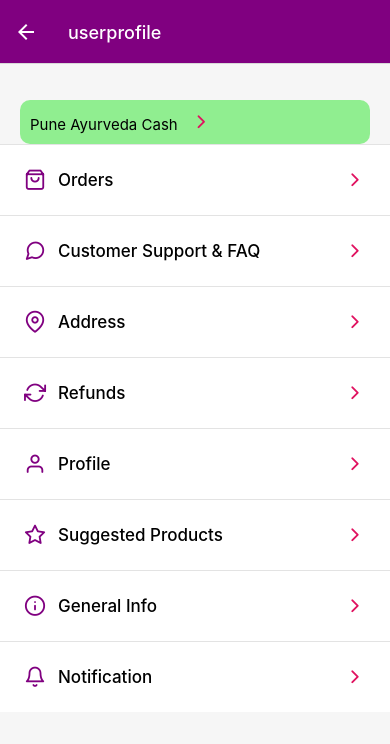
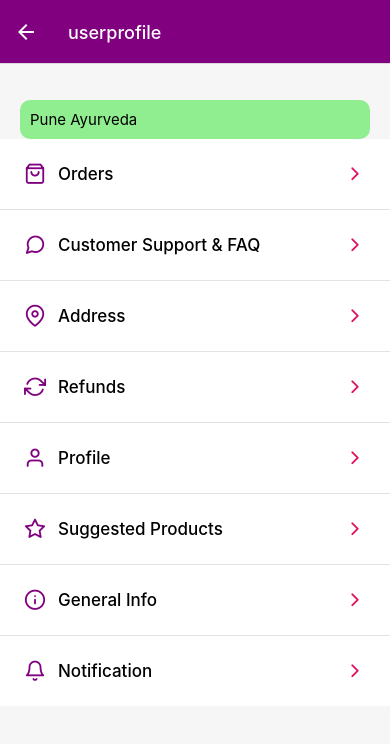
Before and after one commit to wadjeravi/pune-ayurveda-expo-app, a React Native app: screen /userprofile in a window 390 px wide. Shown: the top 744 px of the page. Built offline with nearby package versions, Linux system fonts and the light colour scheme.

Commit message:
Added Notification,Order Screen

```diff
--- a/App.js
+++ b/App.js
@@ -8,6 +8,7 @@
 import Address from './src/screens/Address'
 import Orders from './src/screens/Orders'
 import PaymentSelection from './src/screens/PaymentSelection'
+import Notification from './src/screens/Notification'
 
 
 import { NavigationContainer } from '@react-navigation/native';
@@ -30,7 +31,6 @@
           labelStyle: { paddingBottom: 3 },
         }}
       >
-
         <Stack.Screen name="home" component={HomeScreen}
           options={{
             headerShown: false,
@@ -61,7 +61,12 @@
             headerShown: true,
           }}
         />
-         <Stack.Screen name="Orders" component={Orders}
+        <Stack.Screen name="Orders" component={Orders}
+          options={{
+            headerShown: true,
+          }}
+        />
+         <Stack.Screen name="Notification" component={Notification}
           options={{
             headerShown: true,
           }}
--- /dev/null
+++ b/src/screens/Notification.js
@@ -0,0 +1,14 @@
+import { StyleSheet, Text, View } from 'react-native'
+import React from 'react'
+
+const Notification = () => {
+  return (
+    <View>
+      <Text>Notification</Text>
+    </View>
+  )
+}
+
+export default Notification
+
+const styles = StyleSheet.create({})
--- /dev/null
+++ b/src/screens/Orders.js
@@ -0,0 +1,14 @@
+import { StyleSheet, Text, View } from 'react-native'
+import React from 'react'
+
+const Orders = () => {
+  return (
+    <View>
+      <Text>Orders</Text>
+    </View>
+  )
+}
+
+export default Orders
+
+const styles = StyleSheet.create({})
--- a/src/screens/UserProfile.js
+++ b/src/screens/UserProfile.js
@@ -1,7 +1,6 @@
-import { Feather } from "@expo/vector-icons";
 import React, { useState } from "react";
 import { SafeAreaView, ScrollView, View, Text, StyleSheet, TouchableOpacity } from 'react-native';
-import FeatherIcon from 'react-native-vector-icons/Feather'
+import FeatherIcon from 'react-native-vector-icons/Feather';
 
 const SECTIONS = [
     {
@@ -18,22 +17,17 @@
         ],
     },
 ];
-export default function Example() {
-    const [form, setForm] = useState({
-    })
+
+export default function Example({ navigation }) {
+    const [form, setForm] = useState({});
+
     return (
-        <SafeAreaView style={{ flex: 1, backgroundColor: '#f6f6f6' }}>
+        <SafeAreaView style={{ flex: 1, backgroundColor: '#f6f6f6', marginBottom: 10 }}>
             <ScrollView contentContainerStyle={styles.container}>
-                <View style={styles.header}>
-                    {/* <Text style={styles.title}> Setting</Text> */}
-                    {/* <Text style={styles.header}> Pune Aurveda Cash</Text> */}
-                </View>
+                <View style={styles.header}></View>
                 <View style={styles.viewStyle}>
                     <View style={styles.rectangle}>
-                        <Text style={styles.textStyle}>
-                            Pune Ayurveda Cash   <FeatherIcon
-                                name="chevron-right" color="#E0115F" size={22} style={{ marginRight: 12 }} />
-                        </Text>
+                        <Text style={styles.textStyle}>Pune Ayurveda</Text>
                     </View>
                 </View>
                 {SECTIONS.map(({ header, items }) => (
@@ -46,12 +40,23 @@
                                 <View
                                     style={[
                                         styles.rowWrapper,
-                                        index === 0 && { borderTopwidth: 0 },
+                                        index === 0 && { borderTopWidth: 0 },
                                     ]}
                                     key={id}>
                                     <TouchableOpacity
                                         onPress={() => {
-                                            //handel onPress
+                                            if (id === 'Orders') {
+                                                navigation.navigate('Orders');
+                                            }
+
+                                            else if (id === 'Address') {
+                                                navigation.navigate('Address');
+                                            }
+
+                                            else if (id === 'Notification') {
+                                                navigation.navigate('Notification');
+                                            }
+
                                         }}>
                                         <View style={styles.row}>
                                             <FeatherIcon name={icon} color="#800080" size={22} style={{ marginRight: 12 }}
@@ -102,10 +107,10 @@
         backgroundColor: "lightgreen",
         padding: 10,
         borderRadius: 10,
-        // marginTop:10,
         marginLeft: 20,
         marginRight: 20,
         // marginBottom:30,
+        // marginTop:10,
     },
     textStyle: {
         fontSize: 15,
@@ -117,19 +122,6 @@
         fontWeight: '300',
         color: '#929292'
     },
-    // section:{
-    //     paddingTop:20,
-    // },
-    // sectionHeader:{
-    //     paddingHorizontal:24,
-    //     paddingVertical:8,
-    // },
-    // sectionHeaderText:{
-    //     fontSize:12,
-    //     fontWeight:'600',
-    //     color:'#a7a7a7',
-    //     textTransform:'uppercase',
-    // },
     rowWrapper: {
         paddingLeft: 24,
         borderTopWidth: 1,
```
